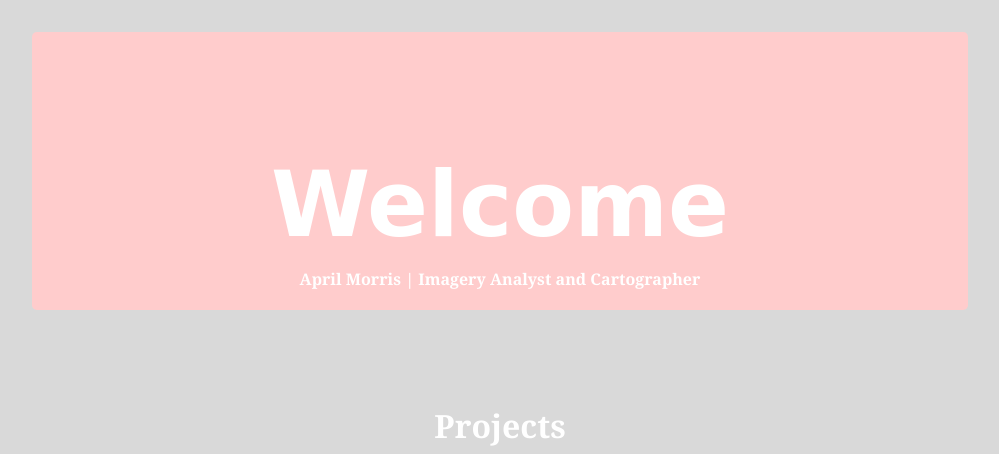
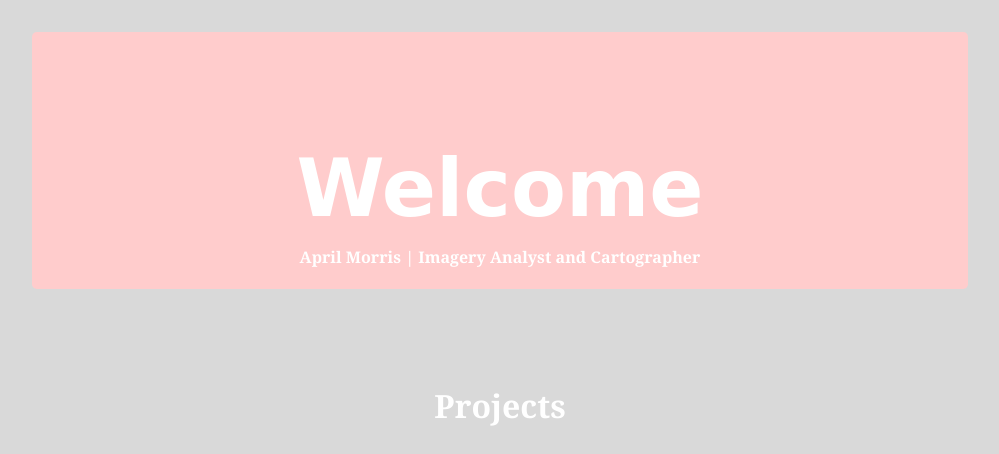
Before and after one commit to armorris3/crispy-train, a plain HTML site: page index.html in a window 1280 px wide. Shown: the top 454 px of the page, without its empty margins (140-1139 px from the left). Drawn offline with Linux system fonts and the light colour scheme.

Commit message:
Add files via upload

```diff
--- a/css/style.css
+++ b/css/style.css
@@ -2,14 +2,14 @@
   background-color: #ffcccc;
   text-align: center;
   color: #fff;
-  padding: 0.25%;
+  padding: 0.50%;
   font-weight: bold;
 }
 
 .jumbotron h2 {
   color: #fff;
   font-family: 'Brush Script MT', cursive;
-  font-size: 90px;
+  font-size: 80px;
   font-weight: bold;
 }
 
```
